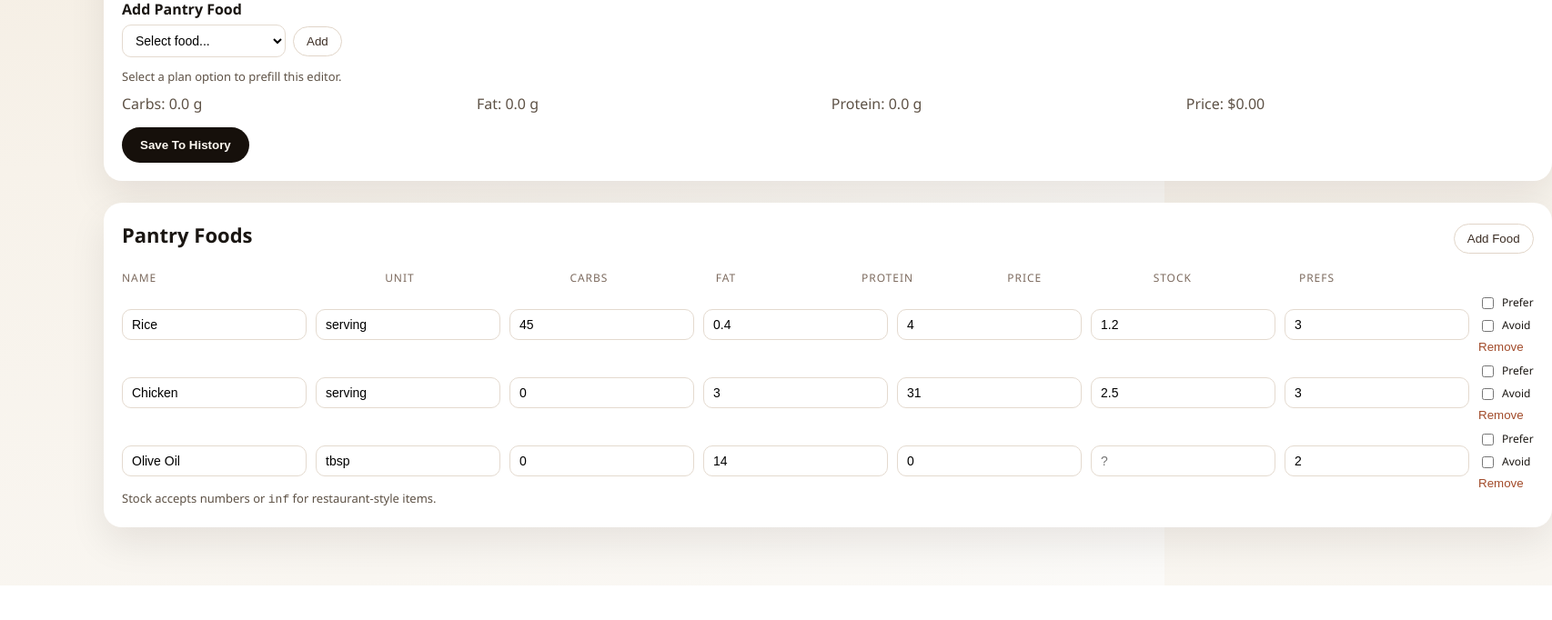
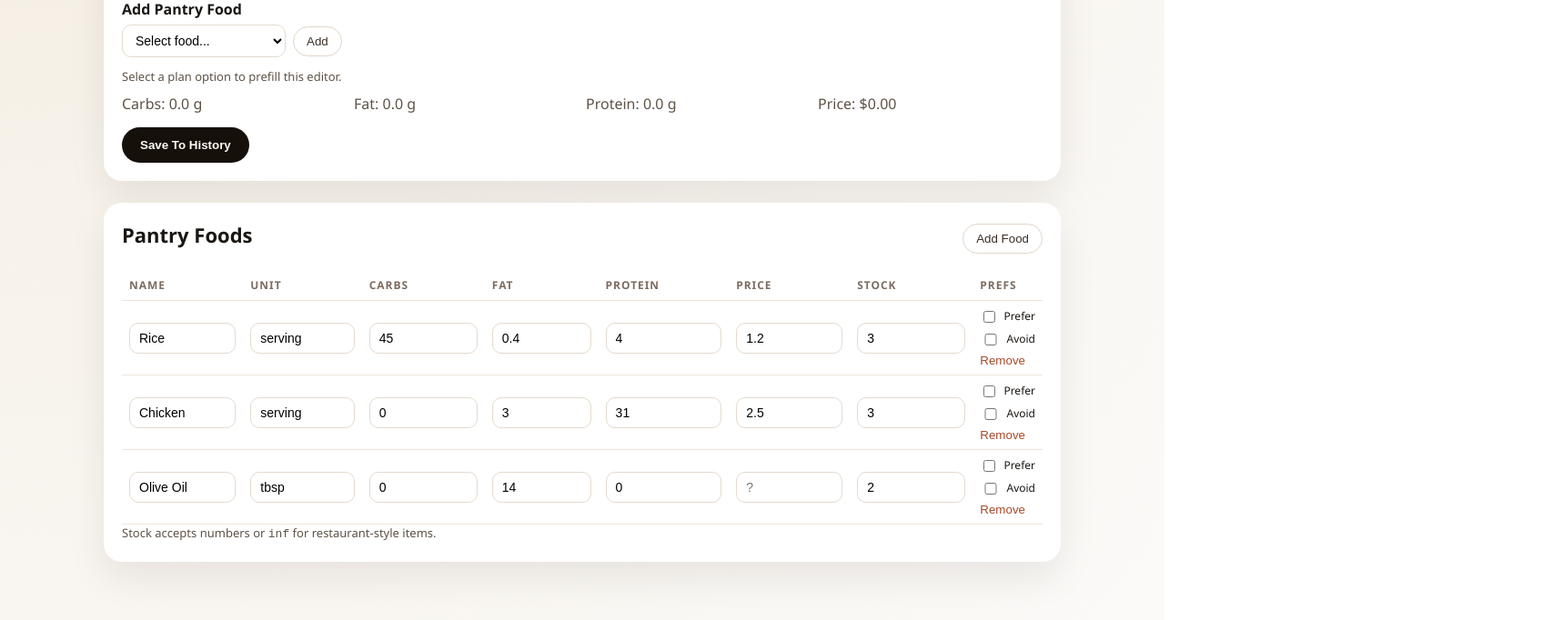
Before and after one commit to quark-zju/EatPlanner, a React (Vite) app: page / in a window 1280 px wide. Shown: the part 498-1180 px from the top of the page at 91% size, 1706 px wide, since content can reach past the window. Before the commit the page ends 1142 px from the top, so only its background shows below. Built offline with nearby package versions, Linux system fonts and the light colour scheme; the HTML template or start-up script is replaced by a standard one.

Commit message:
refactor: use semantic html tables for draft and pantry editors
Agent-Model: gpt-5.3-codex

```diff
--- a/src/App.css
+++ b/src/App.css
@@ -151,14 +151,6 @@
   min-width: 180px;
 }
 
-.draft-table {
-  margin-bottom: 12px;
-}
-
-.draft-row {
-  grid-template-columns: 1.2fr 0.8fr 0.7fr auto;
-}
-
 .draft-summary {
   display: grid;
   grid-template-columns: repeat(auto-fit, minmax(120px, 1fr));
@@ -203,23 +195,38 @@ select {
   background: #fff;
 }
 
-.table {
-  display: grid;
-  gap: 10px;
+.table-scroll {
+  overflow-x: auto;
 }
 
-.table__row {
-  display: grid;
-  grid-template-columns: 1.3fr 0.9fr 0.7fr 0.7fr 0.7fr 0.7fr 0.7fr 1.2fr;
-  gap: 10px;
-  align-items: center;
+.editor-table {
+  width: 100%;
+  border-collapse: collapse;
+  min-width: 720px;
 }
 
-.table__head {
+.editor-table th,
+.editor-table td {
+  border-bottom: 1px solid #efe5d9;
+  padding: 8px;
+  text-align: left;
+  vertical-align: middle;
+}
+
+.editor-table th {
   font-size: 12px;
   text-transform: uppercase;
   letter-spacing: 0.08em;
   color: #7d6b5f;
+  font-weight: 600;
+}
+
+.editor-table td input {
+  width: 100%;
+}
+
+.draft-editor-table {
+  min-width: 520px;
 }
 
 .prefs {
@@ -338,14 +345,6 @@ select {
 }
 
 @media (max-width: 900px) {
-  .table__row {
-    grid-template-columns: 1fr 1fr;
-  }
-
-  .table__head {
-    display: none;
-  }
-
   .app__header {
     flex-direction: column;
     align-items: flex-start;
@@ -355,7 +354,7 @@ select {
     grid-template-columns: 1fr;
   }
 
-  .draft-row {
-    grid-template-columns: 1fr;
+  .editor-table {
+    min-width: 640px;
   }
 }
--- a/src/components/tabs/TodayTab.tsx
+++ b/src/components/tabs/TodayTab.tsx
@@ -163,17 +163,22 @@ export default function TodayTab() {
         )}
 
         {state.todayDraft.items.length > 0 && (
-          <div className="table draft-table">
-            <div className="table__row table__head draft-row">
-              <span>Food</span>
-              <span>Unit</span>
-              <span>Quantity</span>
-              <span>Action</span>
-            </div>
+          <div className="table-scroll">
+            <table className="editor-table draft-editor-table">
+              <thead>
+                <tr>
+                  <th>Food</th>
+                  <th>Unit</th>
+                  <th>Quantity</th>
+                  <th>Action</th>
+                </tr>
+              </thead>
+              <tbody>
                 {state.todayDraft.items.map((item) => (
-              <div className="table__row draft-row" key={item.foodId}>
-                <span>{item.foodNameSnapshot}</span>
-                <span>{item.unitSnapshot}</span>
+                  <tr key={item.foodId}>
+                    <td>{item.foodNameSnapshot}</td>
+                    <td>{item.unitSnapshot}</td>
+                    <td>
                       <input
                         type="number"
                         min={0}
@@ -186,11 +191,20 @@ export default function TodayTab() {
                           })
                         }
                       />
-                <button className="link" type="button" onClick={() => removeDraftItem(item.foodId)}>
+                    </td>
+                    <td>
+                      <button
+                        className="link"
+                        type="button"
+                        onClick={() => removeDraftItem(item.foodId)}
+                      >
                         Remove
                       </button>
-              </div>
+                    </td>
+                  </tr>
                 ))}
+              </tbody>
+            </table>
           </div>
         )}
 
@@ -213,33 +227,42 @@ export default function TodayTab() {
             Add Food
           </button>
         </div>
-        <div className="table">
-          <div className="table__row table__head">
-            <span>Name</span>
-            <span>Unit</span>
-            <span>Carbs</span>
-            <span>Fat</span>
-            <span>Protein</span>
-            <span>Price</span>
-            <span>Stock</span>
-            <span>Prefs</span>
-          </div>
+        <div className="table-scroll">
+          <table className="editor-table pantry-editor-table">
+            <thead>
+              <tr>
+                <th>Name</th>
+                <th>Unit</th>
+                <th>Carbs</th>
+                <th>Fat</th>
+                <th>Protein</th>
+                <th>Price</th>
+                <th>Stock</th>
+                <th>Prefs</th>
+              </tr>
+            </thead>
+            <tbody>
               {state.foods.map((food) => {
                 const stock = pantryByFood.get(food.id)?.stock ?? 0;
                 return (
-              <div className="table__row" key={food.id}>
+                  <tr key={food.id}>
+                    <td>
                       <input
                         value={food.name}
                         onChange={(event) =>
                           updateFood({ foodId: food.id, updates: { name: event.target.value } })
                         }
                       />
+                    </td>
+                    <td>
                       <input
                         value={food.unit}
                         onChange={(event) =>
                           updateFood({ foodId: food.id, updates: { unit: event.target.value } })
                         }
                       />
+                    </td>
+                    <td>
                       <input
                         type="number"
                         value={food.nutritionPerUnit.carbs}
@@ -250,6 +273,8 @@ export default function TodayTab() {
                           })
                         }
                       />
+                    </td>
+                    <td>
                       <input
                         type="number"
                         value={food.nutritionPerUnit.fat}
@@ -260,6 +285,8 @@ export default function TodayTab() {
                           })
                         }
                       />
+                    </td>
+                    <td>
                       <input
                         type="number"
                         value={food.nutritionPerUnit.protein}
@@ -270,6 +297,8 @@ export default function TodayTab() {
                           })
                         }
                       />
+                    </td>
+                    <td>
                       <input
                         type="number"
                         value={food.price ?? ""}
@@ -284,6 +313,8 @@ export default function TodayTab() {
                           })
                         }
                       />
+                    </td>
+                    <td>
                       <input
                         type="text"
                         value={stock}
@@ -295,6 +326,8 @@ export default function TodayTab() {
                           });
                         }}
                       />
+                    </td>
+                    <td>
                       <div className="prefs">
                         <label>
                           <input
@@ -320,9 +353,12 @@ export default function TodayTab() {
                           Remove
                         </button>
                       </div>
-              </div>
+                    </td>
+                  </tr>
                 );
               })}
+            </tbody>
+          </table>
         </div>
         <p className="hint">
           Stock accepts numbers or <code>inf</code> for restaurant-style items.
```
Lines whose indentation alone changed are shown as unchanged.
